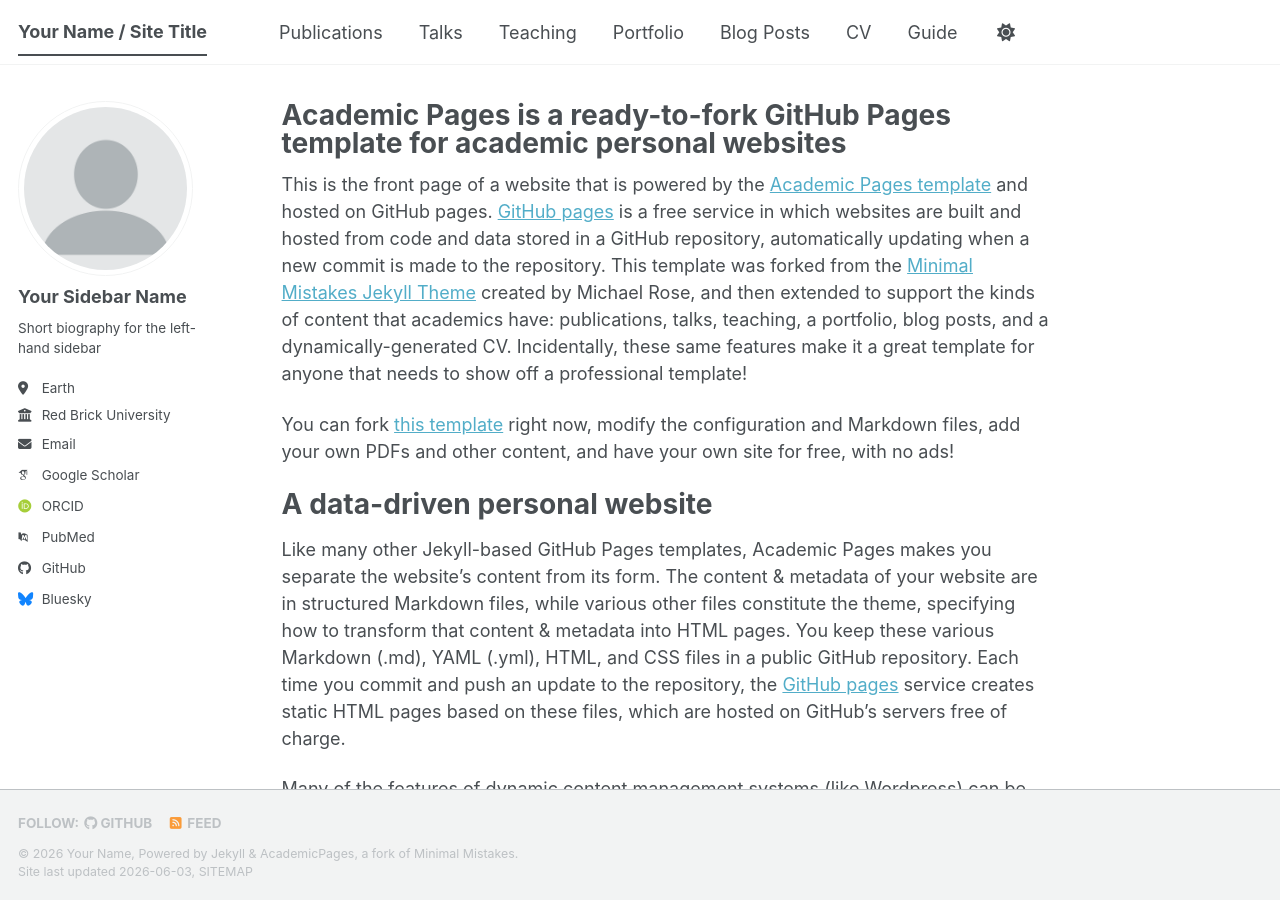
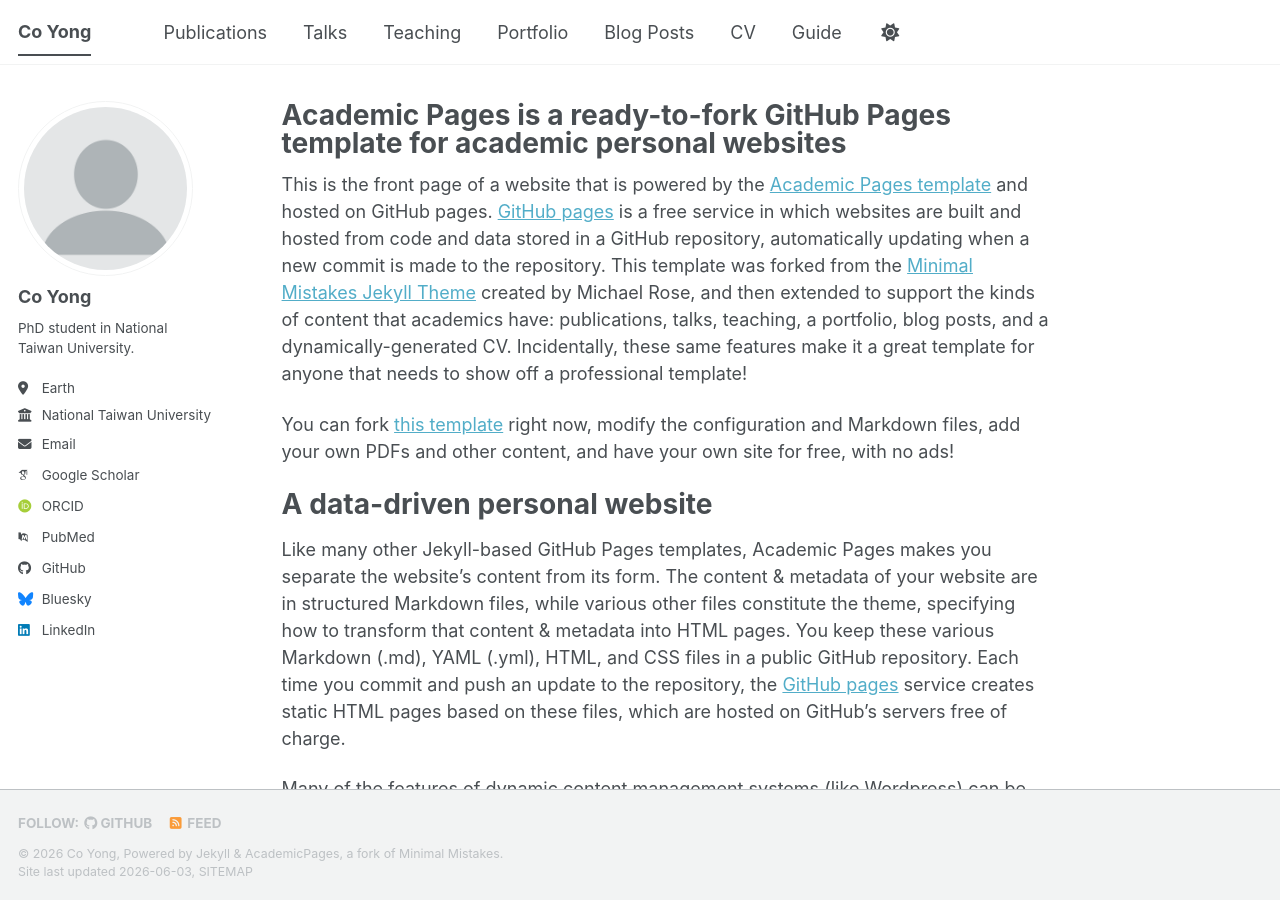
Before and after one commit to coyoung41/coyoung41.github.io, a Jekyll site: the page built from _pages/about.md, in a window 1280 px wide and 900 px high. Built offline with Jekyll 4.4.1, drawn with Linux system fonts in a browser that asks for light colours; some web fonts are replaced; a script bundle is joined from its source files by our own code; library files that are not in the unit come from our copies.

Commit message:
personalize

```diff
--- a/_config.yml
+++ b/_config.yml
@@ -9,14 +9,14 @@
 # Basic Site Settings
 locale                   : "en-US"
 site_theme               : "default" # The available themes options are "default", "air", "sunrise", "mint", "dirt" and "contrast"
-title                    : "Your Name / Site Title"
+title                    : "Co Yong"
 title_separator          : "-"
-name                     : &name "Your Name"
+name                     : &name "Co Yong"
 description              : &description "Your Name's academic portfolio"   # Update this with a general description of your site, this is the default if not overridden by a page
-url                      : https://academicpages.github.io # The base hostname & protocol for your site e.g. "https://[your GitHub username].github.io",
+url                      : https://coyoung41.github.io # The base hostname & protocol for your site e.g. "https://[your GitHub username].github.io",
                                                            # or if you already have some other page hosted on Github then use "https://[your GitHub username].github.io/[Your Repo Name]"
 baseurl                  : "" # the subpath of your site, e.g. "/blog"
-repository               : "academicpages/academicpages.github.io"
+repository               : "coyoung41/coyoung41.github.io"
 
 # Site Author - The following control what appear as part of the author content on the side bar.
 #               If a field is blank the icon and link will not appear, otherwise it will be shown.
@@ -24,18 +24,18 @@ repository               : "academicpages/academicpages.github.io"
 author:
   # Biographic information
   avatar           : "profile.png"
-  name             : "Your Sidebar Name"
+  name             : "Co Yong"
   pronouns         : # example: "she/her"
-  bio              : "Short biography for the left-hand sidebar"
+  bio              : "PhD student in National Taiwan University."
   location         : "Earth"
-  employer         : "Red Brick University"
+  employer         : "National Taiwan University"
   uri              : # URL
-  email            : "none@example.org"
+  email            : "d14948001@ntu.edu.tw"
 
   # Academic websites
   academia         : # URL
   arxiv            : # URL - Update with the correct link to your profile
-  googlescholar    : "https://scholar.google.com/citations?user=PS_CX0AAAAAJ"
+  googlescholar    : "https://scholar.google.com/citations?hl=en&user=G3NaxzsAAAAJ"
   inspire-hep      : # URL
   impactstory      : # URL
   orcid            : "https://orcid.org/yourorcidurl"
@@ -51,7 +51,7 @@ author:
   bitbucket        : # Username - Update with your username on the site
   codepen          : # Username
   dribbble         : # Username
-  github           : "academicpages"
+  github           : "coyoung41"
   kaggle           : # Username
   stackoverflow    : # User number or user number and name (i.e., use "1" or "1/jeff-atwood")
 
@@ -66,7 +66,7 @@ author:
   keybase          : # Username
   instagram        : # Username
   lastfm           : # Username
-  linkedin         : # Username
+  linkedin         : Co Yong
   mastodon         : # URL
   medium           : # URL
   pinterest        : # Username
```
